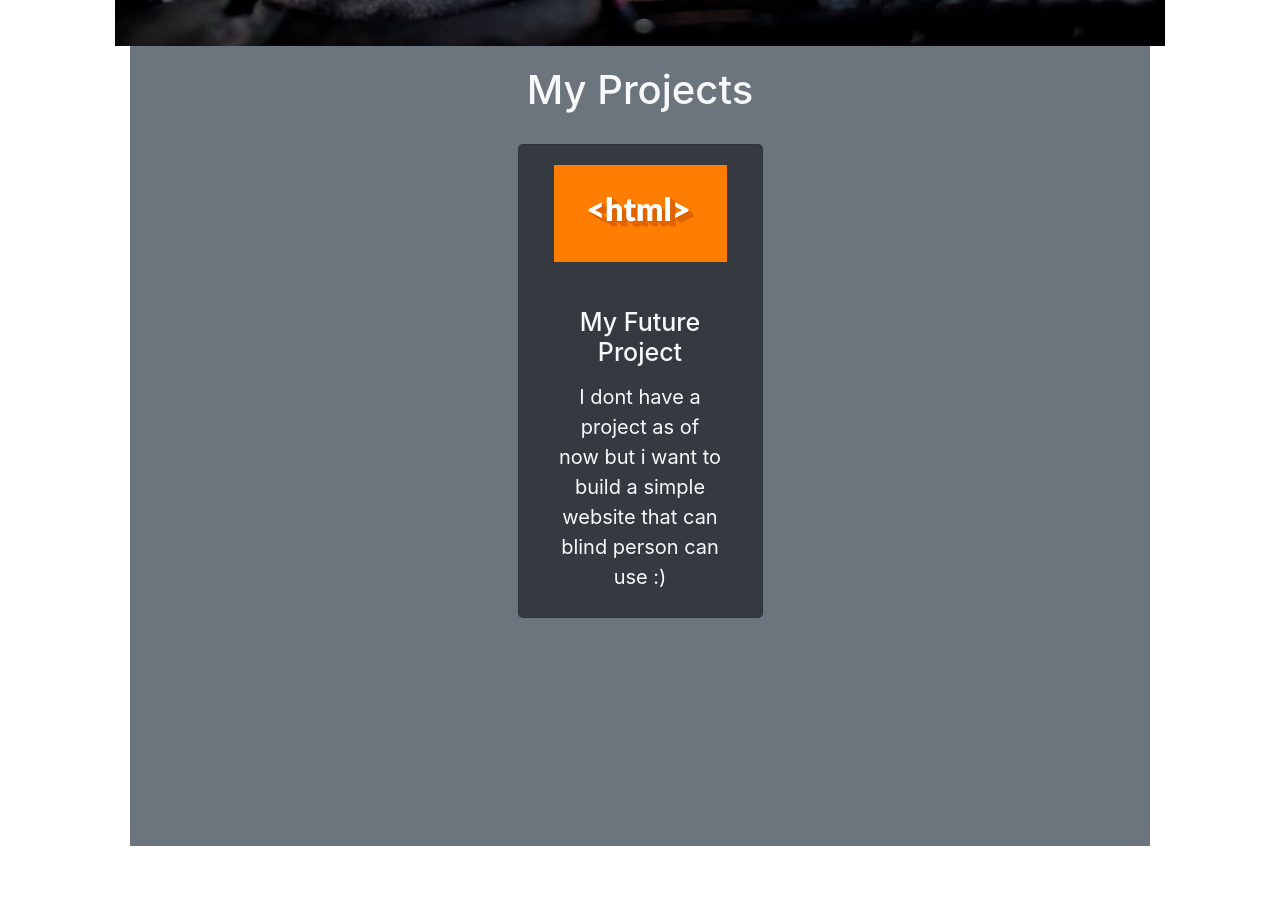
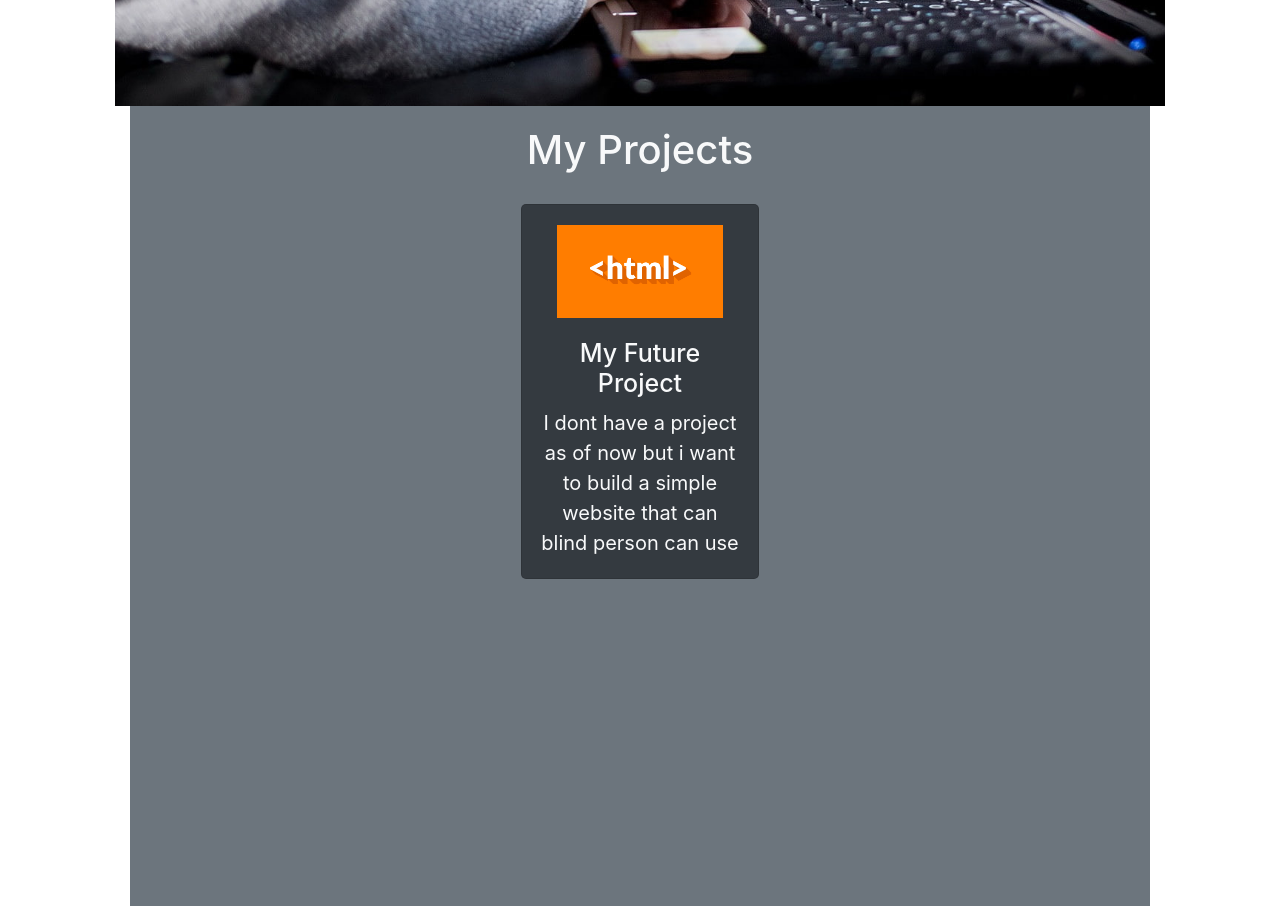
Before and after one commit to Rom-dev-art/webportfolio, a plain HTML site: page index.html in a window 1280 px wide. Shown: the part 2860-3766 px from the top of the page. Before the commit the page ends 3706 px from the top, so only its background shows below. Drawn offline with nearby package versions, Linux system fonts and the light colour scheme.

Commit message:
Add edited codes

```diff
--- a/index.html
+++ b/index.html
@@ -41,9 +41,9 @@
 			</div>
 		</nav>
 		<!-- Start of Page -->
-		<div class="container mx-auto">
+		<div class="container mx-auto pt-5">
       <!-- Web API Ecommerce Start -->
-      <div class="row p-2">
+      <div class="row p-2 ">
         <div class="col-lg-6 order-md-2 order-xl-1 order-lg-1">
           <h1>My Portfolio</h1>
 					<p>A portfolio is a way to organize and present your skills, projects, training and education. It allows you to display your best work. It also can provide a way to tell the story of your career and the challenges you have overcome. If you are looking into several types of jobs, then you may need more than one portfolio.</p>
@@ -100,15 +100,15 @@
  </div>
 <!-- End of Contact Me -->
    <div class="container-fluid" id="project">
-		<div class = "bg-secondary text-light min-vh-100 p-3">
+		<div class = "bg-secondary text-light min-vh-100 p-3 ">
 					<h2>My Projects</h2>
-					<div class = "d-md-flex   justify-content-md-around mb-3">
+					<div class = "d-flex   justify-content-md-around mb-3 col-12">
 						<!-- first card -->
-						<div class="card bg-dark col-md-3 col-8 offset-2 offset-md-0 mt-3">
-						  <img src="./Images/html.jpg" class="card-img-top p-3" alt="...">
-						  <div class="card-body">
-						    <h5 class="card-title">My Future Project</h5>
-						    <p class="card-text">I dont have a project as of now but i want to build a simple website that can blind person can use :)</p>
+						<div class="card bg-dark col-md-3 col-8 offset-2 offset-md-0 mt-3 ">
+						  <img src="./Images/html.jpg" class="img-top p-3" alt="...">
+						  <div class="">
+						    <h5 class="">My Future Project</h5>
+						    <p class="">I dont have a project as of now but i want to build a simple website that can blind person can use </p>
 						  </div>
 
 						</div>
```
